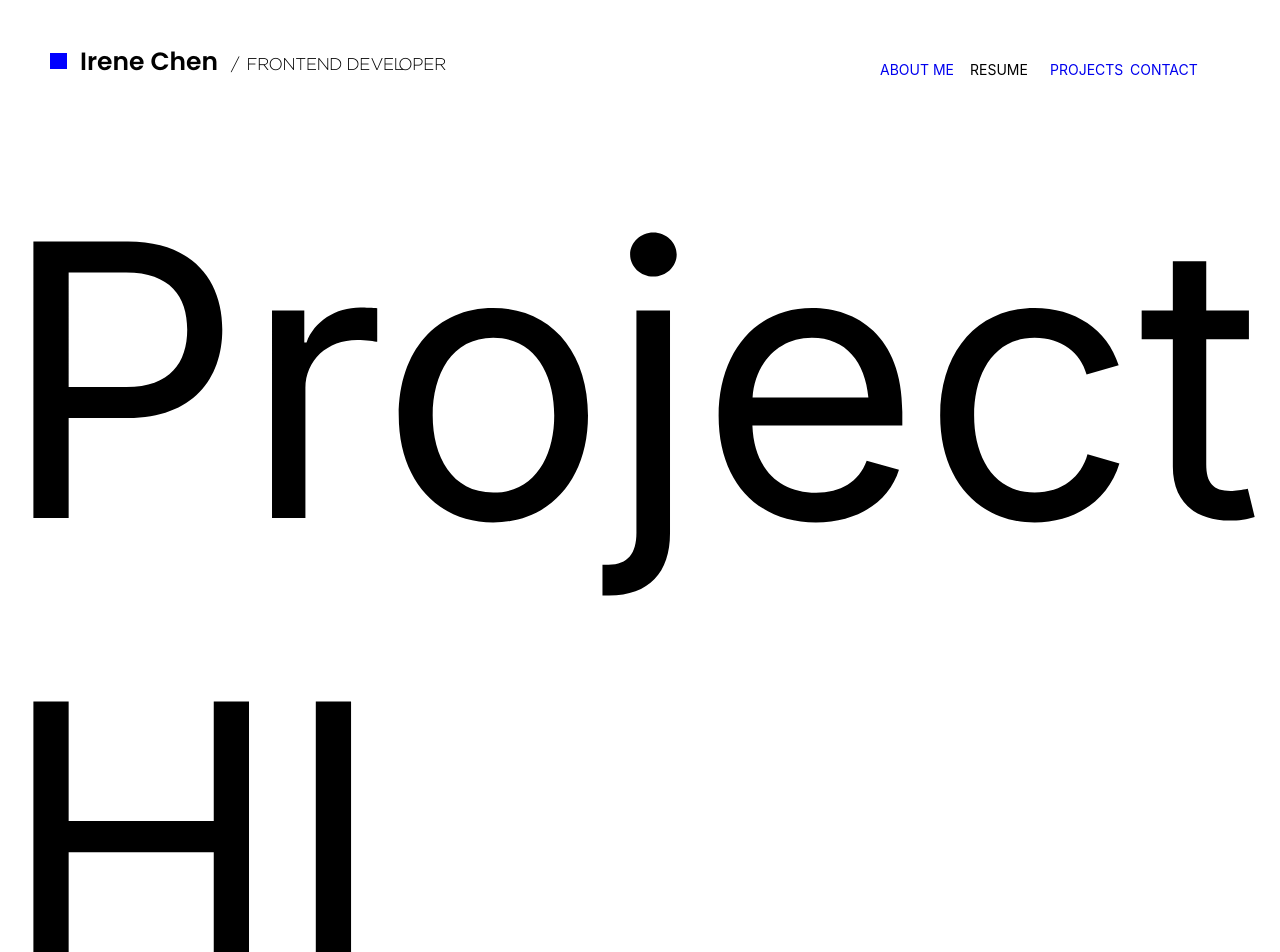
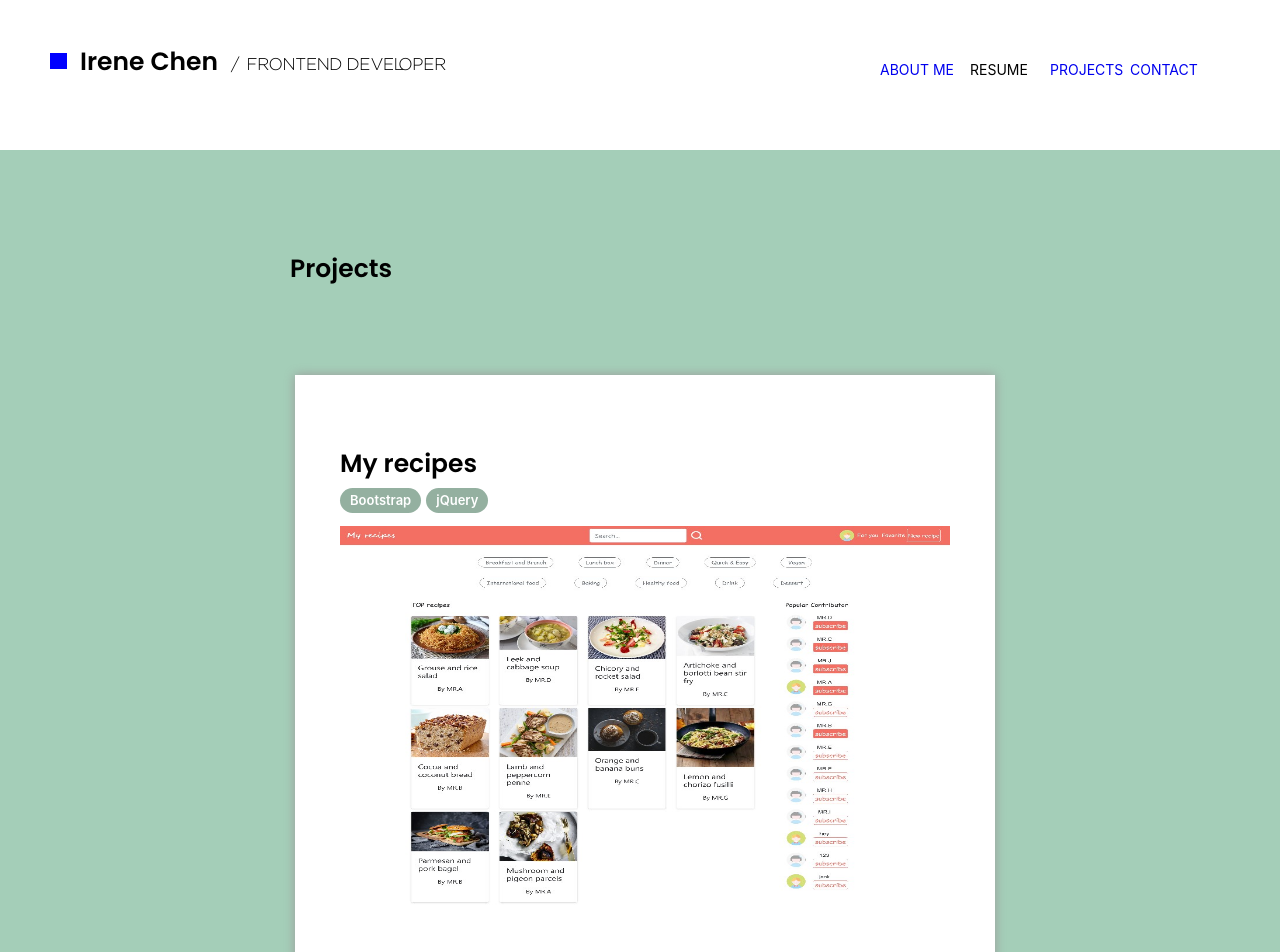
Before and after one commit to cxcongcong/e-portfolio, a React (Create React App) app: page /Project in a window 1280 px wide. Shown: the top 952 px of the page. Built offline with nearby package versions, Linux system fonts and the light colour scheme.

Commit message:
update project page

```diff
--- a/package.json
+++ b/package.json
@@ -1,5 +1,4 @@
 {
-  "homepage":"https://cxcongcong.github.io/e-portfolio",
   "name": "my-eportfolio",
   "version": "0.1.0",
   "private": true,
--- a/src/components/Navbar/Navbar.js
+++ b/src/components/Navbar/Navbar.js
@@ -14,7 +14,7 @@ function Navbar() {
             <div className="navbar-right-part">
                 <Link to="/About"><NavbarButton name="ABOUT ME" top="0px" right="310px"/></Link>
                 <NavbarButton name="RESUME" top="0px" right="220px" sublist="SKILLS,/Skills;EXPERIENCE,/Experience;EDUCATION,/Education"/>
-                <Link to="/Blog"><NavbarButton name="PROJECTS" top="0px" right="140px"/></Link>
+                <Link to="/Project"><NavbarButton name="PROJECTS" top="0px" right="140px"/></Link>
                 <Link to="/Contact"><NavbarButton name="CONTACT" top="0px" right="60px"/></Link>
             </div>
         </div>
--- a/src/components/Project/Project.js
+++ b/src/components/Project/Project.js
@@ -1,8 +1,17 @@
+import '../Icons/Resume.css';
+import ProjectInfoBlock from './ProjectInfoBlock';
+import { project_1 } from './ProjectData';
+
 function Project() {
     return (
-        <div>
-            <div style={{fontSize:'380px'}}>Project</div>
-            <div style={{fontSize:'380px'}}>HI</div>
+        <div className="resume">
+            <div className='resume-context'>
+                <div className="resume-heading">Projects</div>
+                <div className="resume-info-block resume-info-border">
+                    <ProjectInfoBlock info={project_1}/>
+                </div>
+                <div className='resume-ending'></div>
+            </div>
         </div>
     )
 }
--- /dev/null
+++ b/src/components/Project/ProjectData.js
@@ -0,0 +1,13 @@
+import myrecipe from '../../images/projects/myrecipe.jpg';
+export const project_1 = {
+    name: 'My recipes',
+    pic: myrecipe,
+    tools: ['Bootstrap','jQuery'],
+    desc: ['Collaborated with 4 team members analysing user requirements and designing the prototype of My Recipes website.',
+            'Utilized Jira to manage team corporation as well as the process of project.',
+            'Designed the layout of proposal and wrote proposal to meet the requirements.',
+            'Developed log-in, sign up and search page for this website.',
+            'Checked and fixed bugs to keep the results of functions consistent between different web pages.',
+            'Added error prevention and feedback to improve user experience.',
+            'Welcome to have a glimpse of this project: https://github.com/cxcongcong/graduate_program']
+}
--- /dev/null
+++ b/src/components/Project/ProjectInfoBlock.css
@@ -0,0 +1,56 @@
+@font-face {
+    font-family: "poppinsemibold";
+    src: url("../../../public/fonts/PoppinsSemibold-8l8n.otf");
+}
+
+.project-info-block {
+    display: grid;
+    grid-template-rows: 500px 50%; /*2cols*/
+    background-color: white;
+    padding-left: 45px;
+    padding-right: 45px;
+    padding-top: 70px;
+    padding-bottom: 70px;
+    box-shadow: 0px 0px 10px rgb(155, 154, 154);
+    margin-bottom: 40px;
+}
+
+.project-info-block-up {
+    display: grid;
+    grid-template-rows: 35px 30px 400px;
+    row-gap: 8px;
+}
+
+.project-name-style {
+    font-size: 25px;
+    font-family: "poppinsemibold";
+}
+
+.project-img-style {
+    width: 100%;
+    height: 400px;
+}
+
+.project-img-style img {
+    width: 100%;
+    height: 100%;
+}
+
+.project-tool-style div {
+    background-color: #94b0a0;
+    border: 0;
+    border-radius: 100px;
+    color: #ffffff;
+    font-size: 13px;
+    font-weight: 600;
+    line-height: 25px;
+    max-width: 480px;
+    height: 25px;
+    min-width: 0px;
+    overflow: hidden;
+    padding: 0px;
+    padding-left: 10px;
+    padding-right: 10px;
+    display: inline-block;
+    margin-right: 5px;
+}
--- /dev/null
+++ b/src/components/Project/ProjectInfoBlock.js
@@ -0,0 +1,26 @@
+import './ProjectInfoBlock.css';
+
+function ProjectInfoBlock(props) {
+    const name = props.info.name;
+    const pic = props.info.pic;
+    const tool = props.info.tools.map((t) => {
+        return <div>{t}</div>
+    })
+    const desc = props.info.desc.map((description) => {
+        return <li>{description}</li>
+    });
+    return (
+        <div className='project-info-block'>
+            <div className='project-info-block-up'>
+                <div className='project-name-style'>{name}</div>
+                <div className='project-tool-style'>{tool}</div>
+                <div className='project-img-style'><img src={pic} alt={pic}/></div>
+            </div>
+            <div className='project-info-block-bottom'>
+                <ul>{desc}</ul>
+            </div>
+        </div>
+    )
+}
+
+export default ProjectInfoBlock;
```
Also changed, not shown: src/images/projects/myrecipe.jpg (added).
